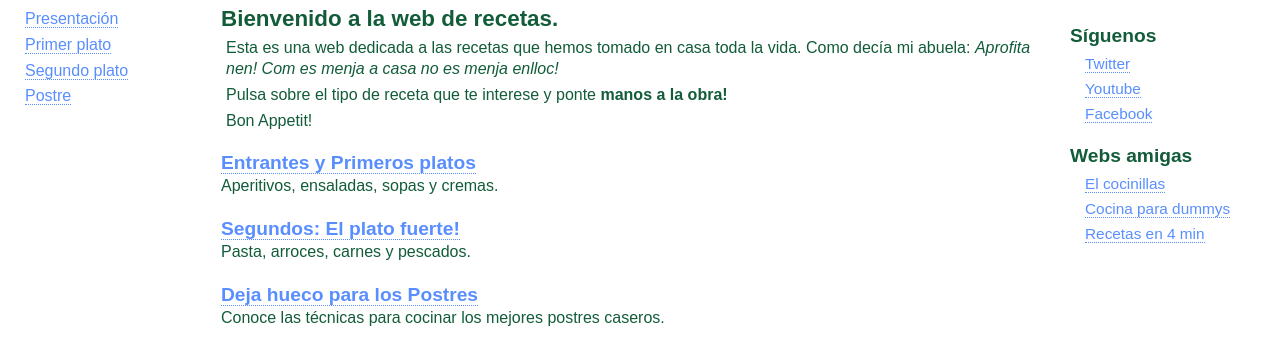
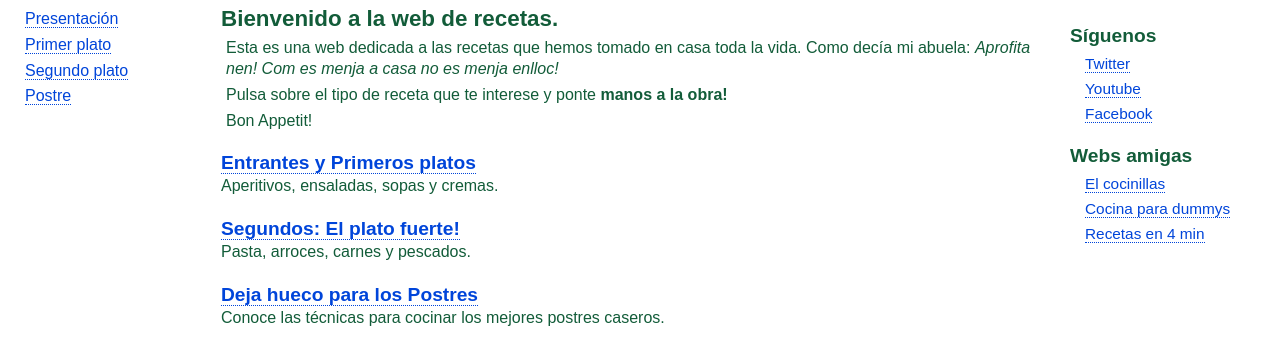
Before and after one commit to VictorGomezPiera/DIW, a plain HTML site: page webabuela.html in a window 1280 px wide. Shown: the part 96-460 px from the top of the page. Drawn offline with Linux system fonts and the light colour scheme.

Commit message:
Add files via upload

```diff
--- a/estilo.css
+++ b/estilo.css
@@ -49,11 +49,11 @@ p span{
 }
 
 a {
-	color: #598eff; text-decoration: none; border-bottom: 1px dotted #598eff;
+	color: #0045da; text-decoration: none; border-bottom: 1px dotted #0045da;
 }
 
 a:visited {
-	color: #598eff; border-bottom: 1px solid #598eff;
+	color: #0045da; border-bottom: 1px solid #0045da;
 }
 
 a:focus, a:hover {
```
